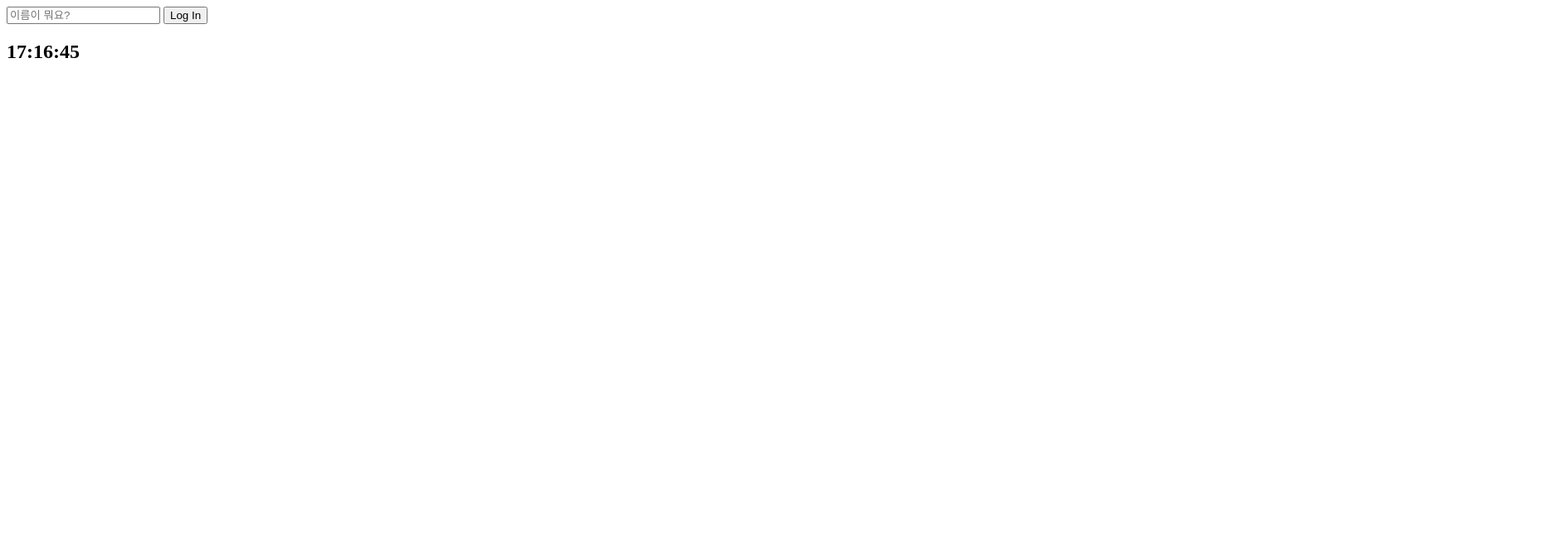
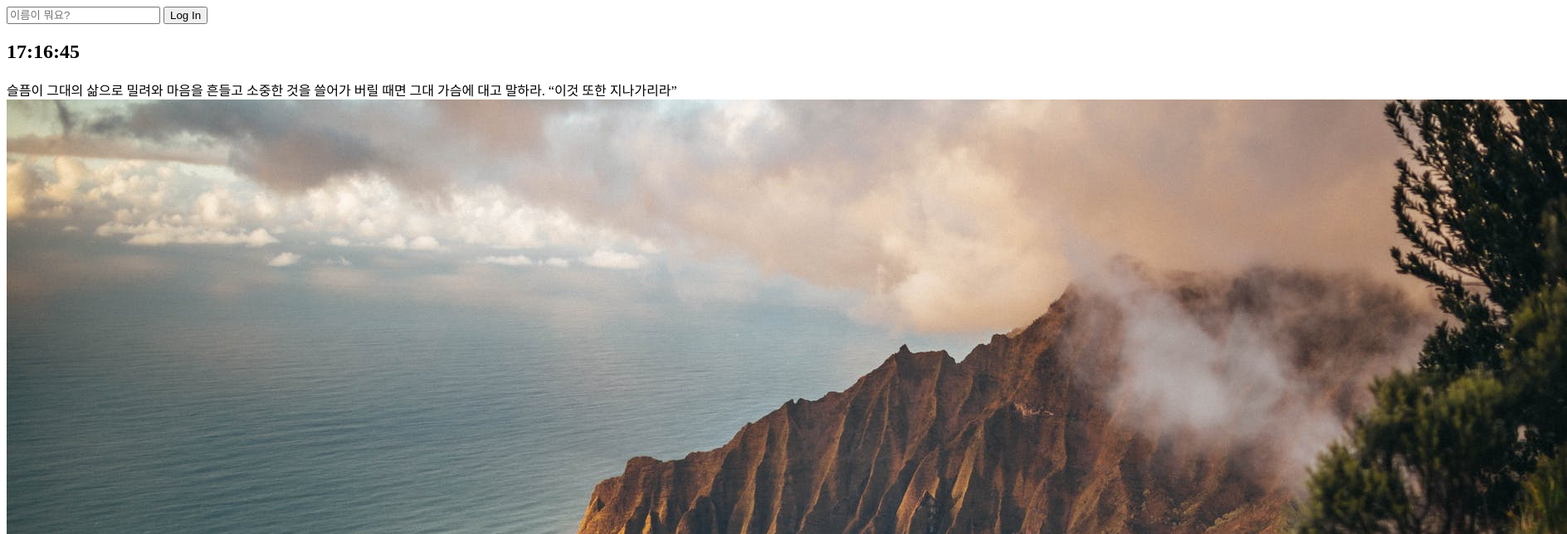
Before and after one commit to jhoon9494/MomentumJS, a plain HTML site: page index.html in a window 1280 px wide. Shown: the top 644 px of the page at 83% size, 1888 px wide, since content can reach past the window. Drawn offline with Linux system fonts and the light colour scheme.

Commit message:
complete quotes and bgImgs

```diff
--- a/index.html
+++ b/index.html
@@ -14,8 +14,13 @@
   </form>
   <h2 id = "clock">00:00:00</h2>
   <h1 id = "greeting" class = "hidden"></h1>
+  <div id = "quote">
+    <span></span>
+  </div>
 
   <script src = "js/greetings.js"></script>
   <script src = "js/clock.js"></script>
+  <script src = "js/quotes.js"></script>
+  <script src = "js/background.js"></script>
 </body>
 </html>
--- /dev/null
+++ b/js/background.js
@@ -0,0 +1,11 @@
+const image = [
+  "0.jpeg", "1.jpeg", "2.jpeg", "3.jpeg", "4.jpeg"
+]
+
+const chosenImg = image[(Math.floor(Math.random() * image.length))]; // 이미지 무작위 추출
+
+const newImg = document.createElement("img"); // img 태그 생성
+newImg.src = `img/${chosenImg}`; // img src 설정
+document.body.appendChild(newImg); // img 태그를 body 태그 내부로 삽입
+//appendChild 대신 prepend를 사용해도 작동 가능.
+//append는 가장 뒤에, prepend는 가장 위에 오게 하는 메소드
--- /dev/null
+++ b/js/quotes.js
@@ -0,0 +1,39 @@
+const quotes = [
+  {
+    quotes: "나 자신에 대한 자신감을 잃으면 온 세상이 나의 적이 된다."
+  },
+  {
+    quotes: "항상 맑으면 사막이 된다. 비가 내리고 바람이 불어야만 비옥한 땅이 된다."
+  },
+  {
+    quotes: "인생에서 가장 슬픈 세 가지. 할 수 있었는데, 해야 했는데, 해야만 했는데."
+  },
+  {
+    quotes: "같은 실수를 두려워하되 새로운 실수를 두려워하지 마라. 실수는 곧 경험이다."
+  },
+  {
+    quotes: "오늘은 당신의 남은 인생 중, 첫 번째 날이다."
+  },
+  {
+    quotes: "인생은 곱셈이다. 어떤 기회가 와도 내가 제로면 아무런 의미가 없다."
+  },
+  {
+    quotes: "별은 바라보는 자에게 빛을 준다."
+  },
+  {
+    quotes: "생명이 있는 한 희망이 있다. 실망을 친구로 삼을 것인가, 아니면 희망을 친구로 삼을 것인가."
+  },
+  {
+    quotes: "실패란 넘어지는 것이 아니라, 넘어진 자리에 머무는 것이다."
+  },
+  {
+    quotes: "슬픔이 그대의 삶으로 밀려와 마음을 흔들고 소중한 것을 쓸어가 버릴 때면 그대 가슴에 대고 말하라. “이것 또한 지나가리라”"
+  }
+]
+const quote = document.querySelector("#quote span")
+const randomNumber = Math.floor(Math.random() * quotes.length);
+// Math.round() = 반올림
+// Math.ceil() = 올림
+// Math.floor() = 내림
+
+quote.innerText = quotes[randomNumber].quotes;
```
Also changed, not shown: img/0.jpeg (added), img/1.jpeg (added), img/2.jpeg (added), img/3.jpeg (added), img/4.jpeg (added).
